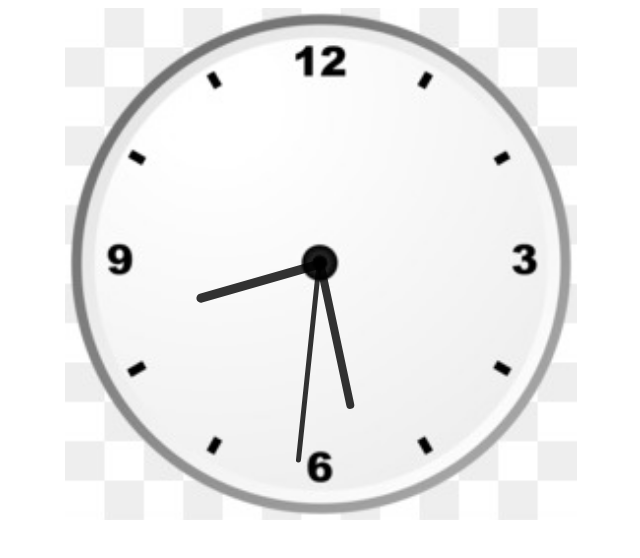
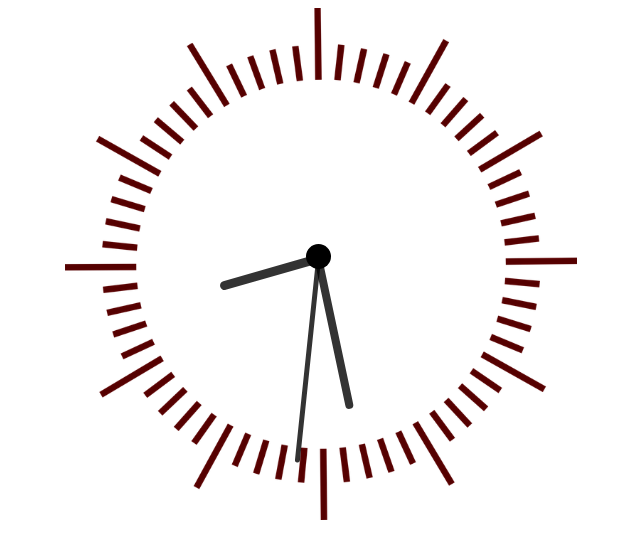
Before and after one commit to sanskar1991/JS-Clock, a plain HTML site: page index.html in a window 1280 px wide. Shown: the whole page, without its empty margins (319-959 px from the left). Drawn offline with Linux system fonts and the light colour scheme.

Commit message:
Background changed

```diff
--- a/index.css
+++ b/index.css
@@ -1,9 +1,11 @@
 #clockContainer{
     position: relative;
     margin: auto;
+    /* height: 440px;
+    width: 440px; */
     height: 40vw;
     width: 40vw;
-    background: url(clock-without-hands.jpg) no-repeat;
+    background: url(clock-without-hands1.png) no-repeat;
     background-size: 100%;
 }
 
@@ -15,23 +17,31 @@
 }
 #hour{
     width: 1.8%;
-    height: 25%;
-    top: 25%;
-    left: 48.85%;
+    height: 20%;
+    top: 29%;
+    left: 48.6%;
     opacity: 0.8;
 }
 #minute{
     width: 1.6%;
     height: 30%;
     top: 19%;
-    left: 48.9%;
+    left: 48.7%;
     opacity: 0.8;
 }
 #second{
     width: 1%;
     height: 40%;
     top: 9%;
-    left: 49.25%;
+    left: 49%;
     opacity: 0.8;
-
 }
+#center{
+    position: relative;
+    height: 5%;
+    width: 5%;
+    background: black;
+    border-radius: 50%;
+    top: 46%;
+    left: 47%;
+}
--- a/index.html
+++ b/index.html
@@ -12,6 +12,7 @@
         <div id="hour"></div>
         <div id="minute"></div>
         <div id="second"></div>
+        <div id="center"></div>
     </div>
 </body>
 </html>
```
Also changed, not shown: clock-without-hands.jpg (deleted), clock-without-hands1.png (added).
